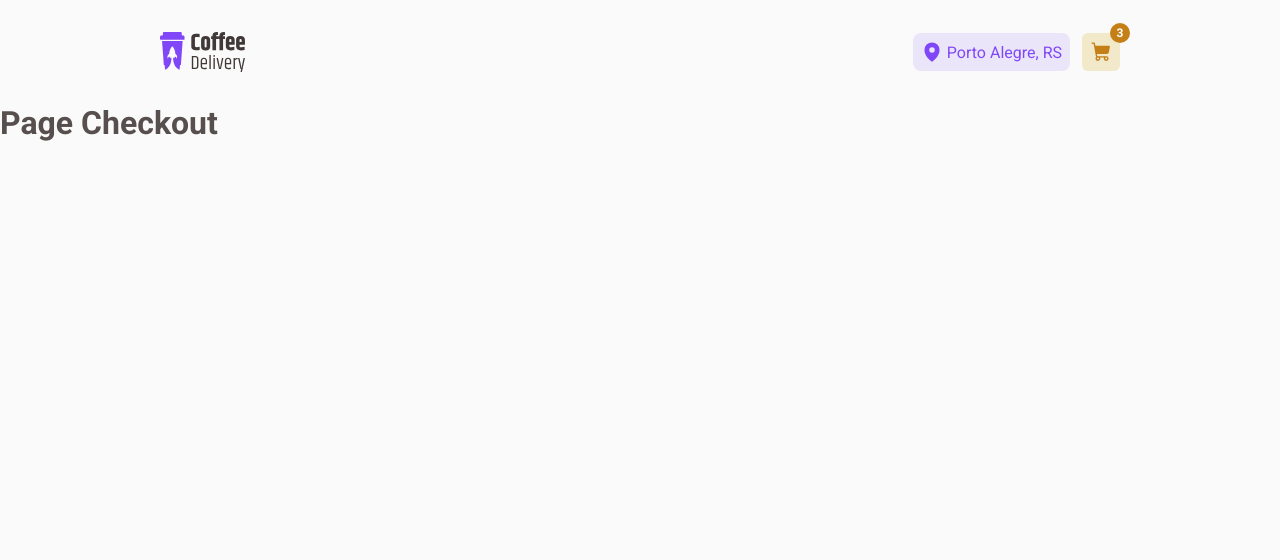
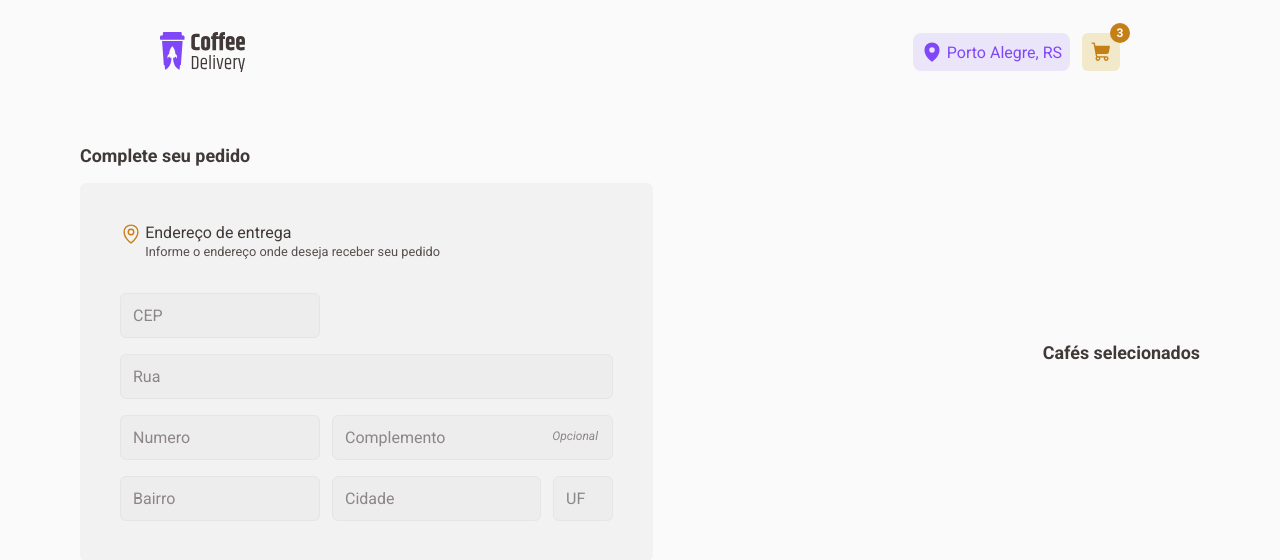
Before and after one commit to espjotape/Coffee-Delivery, a React (Vite) app: page /checkout in a window 1280 px wide. Shown: the top 560 px of the page. Built offline with nearby package versions, Linux system fonts and the light colour scheme.

Commit message:
fix: creates form page with reusable input and visual focus feedback

```diff
--- /dev/null
+++ b/src/components/TextInput/index.tsx
@@ -0,0 +1,29 @@
+import { useState } from "react";
+import { Container } from "./styles";
+
+type Props = {
+ optional?: boolean
+ placeholder: string
+ gridArea: string
+ type?: string
+}
+
+export function TextInput ({ placeholder ,optional, gridArea, ...rest } : Props) {
+ const [isFocused, setIsFocused] = useState(false)
+
+ return(
+  <Container
+   data-state={isFocused ? 'focused' : 'blurred' }
+   style={{ gridArea: gridArea }}
+   >
+    <input
+    type="text"
+    placeholder={placeholder}
+    onFocus={() => setIsFocused(true)}
+    onBlur={() => setIsFocused(false)}
+    {...rest}
+    />
+   {optional ? <span>Opcional</span> : null}
+  </Container>
+ )
+}
--- /dev/null
+++ b/src/components/TextInput/styles.ts
@@ -0,0 +1,41 @@
+import styled from "styled-components";
+
+export const Container = styled.div`
+  position: relative;
+  border: 1px solid ${(props) => props.theme.COLORS["base-button"]};
+  border-radius: 6px;
+  background-color: ${(props) => props.theme.COLORS["base-input"]};
+  transition: border-color 0.2s;
+
+  &[data-state='focused'] {
+    border-color: ${(props) => props.theme.COLORS["yellow-dark"]};
+  }
+
+  &[data-state='blurred'] {
+    border-color: ${(props) => props.theme.COLORS["base-button"]};
+  }
+
+  input {
+    width: 100%;
+    border: none;
+    background: transparent;
+    padding: 0.75rem;
+    outline: none;
+
+    &::placeholder {
+      color: ${(props) => props.theme.COLORS["base-label"]};
+    }
+  }
+
+  span {
+    position: absolute;
+    top: 50%;
+    right: 12px;
+    transform: translateY(-50%);
+    padding-right: 2px;
+    color: ${(props) => props.theme.COLORS["base-label"]};
+    font-style: italic;
+    font-size: 0.75rem;
+    line-height: 130%;
+  }
+`
--- a/src/pages/Checkout/index.tsx
+++ b/src/pages/Checkout/index.tsx
@@ -1,5 +1,68 @@
+import { TextInput } from "../../components/TextInput";
+import { Container, InfoCheckout, Heading, AddressForm } from "./styles";
+import { MapPin } from '@phosphor-icons/react'
+
 export function Checkout() {
  return (
-  <h1>Page Checkout</h1>
+  <Container>
+   <InfoCheckout>
+    <h2>Complete seu pedido</h2>
+
+    <form action="">
+     <Heading>
+      <MapPin size={22}/>
+      <div>
+       <h3>Endereço de entrega</h3>
+       <p>Informe o endereço onde deseja receber seu pedido</p>
+      </div>
+     </Heading>
+
+     <AddressForm>
+      <TextInput
+       placeholder="CEP"
+       type="number"
+       gridArea="cep"
+      />
+
+      <TextInput
+       placeholder="Rua"
+       gridArea="rua"
+      />
+
+      <TextInput
+       placeholder="Numero"
+       type="numero"
+       gridArea="numero"
+      />
+
+      <TextInput
+       placeholder="Complemento"
+       type="numero"
+       optional
+       gridArea="complemento"
+      />
+
+      <TextInput
+       placeholder="Bairro"
+       gridArea="bairro"
+      />
+
+      <TextInput
+       placeholder="Cidade"
+       gridArea="cidade"
+      />
+
+      <TextInput
+       placeholder="UF"
+       gridArea="uf"
+      />
+     </AddressForm>
+    </form>
+   </InfoCheckout>
+
+   <InfoCheckout>
+    <h2>Cafés selecionados</h2>
+   </InfoCheckout>
+  </Container>
  )
 }
--- /dev/null
+++ b/src/pages/Checkout/styles.ts
@@ -0,0 +1,71 @@
+import styled from "styled-components";
+
+export const Container = styled.div`
+ max-width: 70rem;
+ display: flex;
+ justify-content: space-between;
+ align-items: center;
+ margin: 2.5rem auto;
+`
+
+export const InfoCheckout = styled.div`
+ display: flex;
+ flex-direction: column;
+ gap: 1rem;
+
+ h2 {
+  font-size: 1.12rem;
+  font-weight: bold;
+  line-height: 130%;
+  color: ${(props => props.theme.COLORS["base-subtitle"])}
+ }
+
+ > form {
+  display: flex;
+  flex-direction: column;
+  gap: 2rem;
+  width: 100%;
+  background-color: ${(props => props.theme.COLORS["base-card"])};
+  border-radius: 6px;
+  padding: 2.5rem;
+ }
+`
+
+export const Heading = styled.section`
+ display: flex;
+ gap: 0.2rem;
+
+ div {
+  display: flex;
+  flex-direction: column;
+
+  h3 {
+   font-size: 1rem;
+   font-weight: 400;
+   line-height: 130%;
+   color: ${(props => props.theme.COLORS["base-subtitle"])}
+  }
+
+  > p {
+   font-size: 0.8rem;
+   line-height: 130%;
+   color: ${(props => props.theme.COLORS["base-text"])}
+  }
+ }
+
+ svg {
+  color: ${(props => props.theme.COLORS["yellow-dark"])}
+ }
+`
+
+export const AddressForm = styled.div`
+ display: grid;
+ grid-template-columns: 200px 1fr 60px;
+ grid-template-rows: auto auto auto;
+ grid-template-areas:
+ "cep . . "
+ "rua rua rua"
+ "numero complemento complemento"
+ "bairro cidade uf";
+ grid-gap: 1rem 0.75rem;
+`
```
